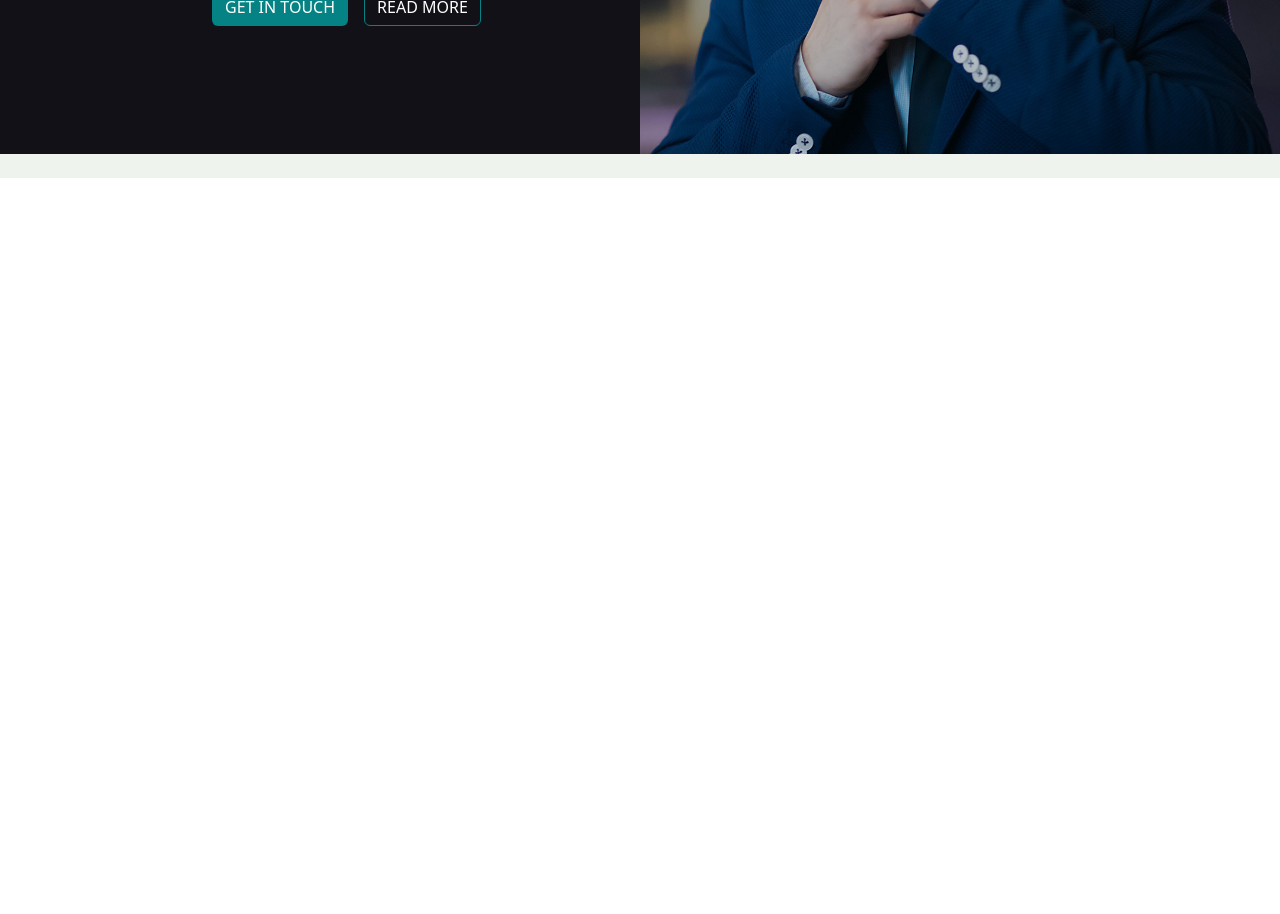
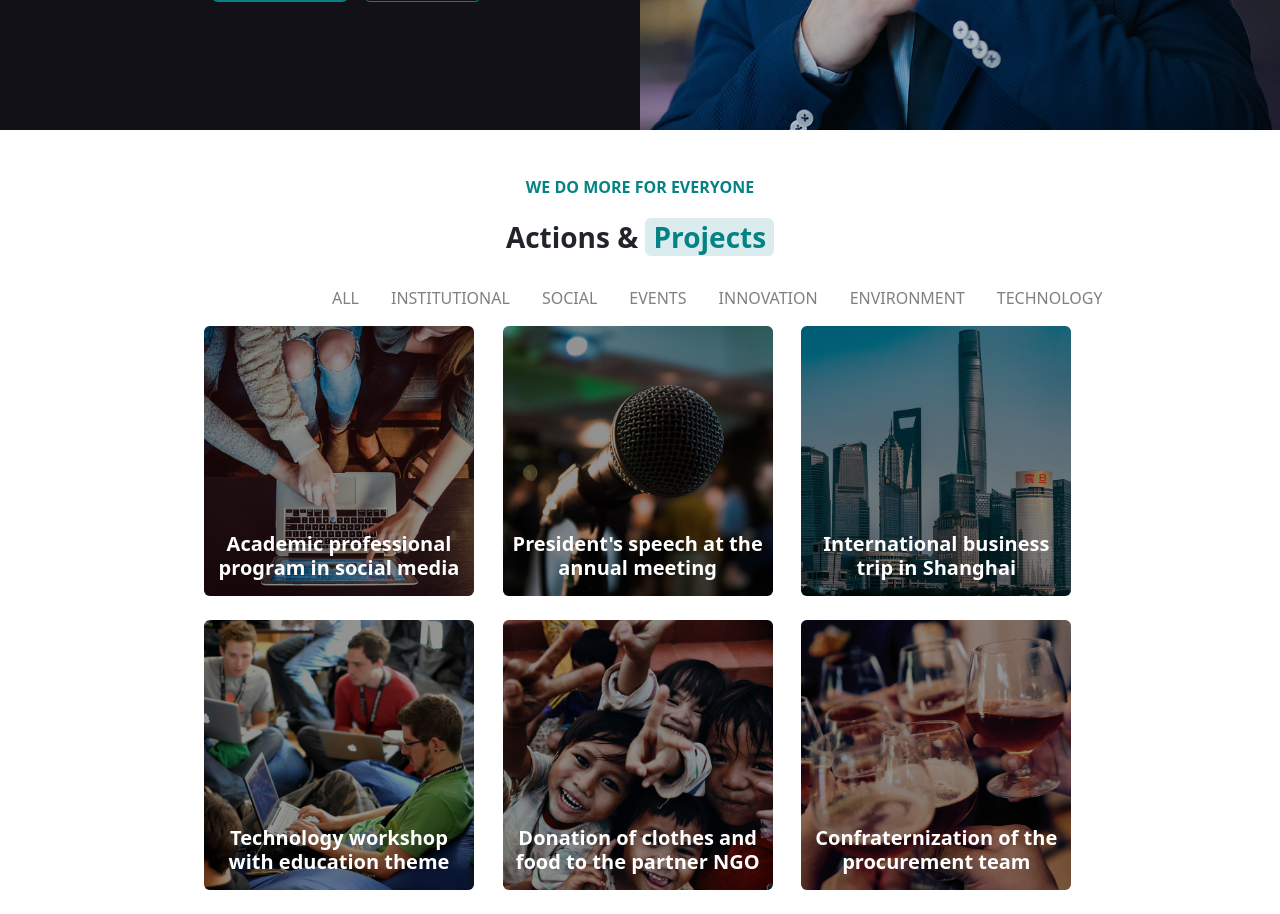
Before and after one commit to LeoneCarmelo/proj-html-vuejs, a Vue app: page / in a window 1280 px wide. Shown: the part 1700-2614 px from the top of the page. Before the commit the page ends 1878 px from the top, so only its background shows below. Built offline with nearby package versions, Linux system fonts and the light colour scheme.

Commit message:
Add Projects section

```diff
--- a/src/App.vue
+++ b/src/App.vue
@@ -2,11 +2,13 @@
 import PageHeader from './components/PageHeader.vue'
 import BusinessSection from './components/BusinessSection.vue'
 import NetworkSection from './components/NetworkSection.vue'
+import ProjectsSection from './components/ProjectsSection.vue'
 export default {
    components: {
       PageHeader,
       BusinessSection,
-      NetworkSection
+      NetworkSection,
+      ProjectsSection
    },
    data() {
       return {
@@ -19,9 +21,11 @@ export default {
 <template>
    <PageHeader />
    <!-- Main -->
-   <main class="py-4">
+   <main class="">
       <BusinessSection/>
       <NetworkSection />
+      <ProjectsSection />
+
 
 
    </main>
@@ -66,6 +70,5 @@ main {
 
 
 
-
 }
 </style>
--- /dev/null
+++ b/src/components/ProjectsSection.vue
@@ -0,0 +1,148 @@
+<script>
+export default {
+    name: 'ProjectsSection',
+    data() {
+      return {
+         actions: ['all', 'institutional', 'social', 'events', 'innovation', 'environment', 'technology']
+      }
+   }
+}
+</script>
+
+<template>
+      <section class="projects">
+         <div class="container">
+            <div class="row text-center pt-5">
+               <h6 class="text-uppercase color_dg fw-bold">we do more for everyone</h6>
+               <h3 class="fw-bold my-3">Actions & <span class="bg_lg color_dg px-2 rounded-2">Projects</span></h3>
+               <ul class="d-flex justify-content-around text-uppercase w-75 mx-auto my-3">
+                  <li class="mx-3 text_grey" v-for="action in actions">{{ action }}</li>
+               </ul>
+            </div>
+            <div class="row row-cols-3 flex-wrap">
+               <div class="col mb-4">
+                  <div class="card_action ca-1 rounded-2 p-2 text-center d-flex flex-column justify-content-end">
+                     <div class="layer rounded-2"></div>
+                     <h5 class="text-white fw-bold">Academic professional program in social media</h5>
+                     <p class="text-white d-none">Lorem ipsum dolor sit amet consectetur adipisicing elit.</p>
+                  </div>
+               </div>
+               <div class="col mb-4">
+                  <div class="card_action ca-2 rounded-2 p-2 text-center d-flex flex-column justify-content-end">
+                     <div class="layer rounded-2"></div>
+                     <h5 class="text-white fw-bold">President's speech at the annual meeting</h5>
+                     <p class="text-white d-none">Lorem ipsum dolor sit amet consectetur adipisicing elit.</p>
+                  </div>
+               </div>
+               <div class="col mb-4">
+                  <div class="card_action ca-3 rounded-2 p-2 text-center d-flex flex-column justify-content-end">
+                     <div class="layer rounded-2"></div>
+                     <h5 class="text-white fw-bold">International business trip in Shanghai</h5>
+                     <p class="text-white d-none">Lorem ipsum dolor sit amet consectetur adipisicing elit.</p>
+                  </div>
+               </div>
+               <div class="col mb-4">
+                  <div class="card_action ca-4 rounded-2 p-2 text-center d-flex flex-column justify-content-end">
+                     <div class="layer rounded-2"></div>
+                     <h5 class="text-white fw-bold">Technology workshop with education theme</h5>
+                     <p class="text-white d-none">Lorem ipsum dolor sit amet consectetur adipisicing elit.</p>
+                  </div>
+               </div>
+               <div class="col mb-4">
+                  <div class="card_action ca-5 rounded-2 p-2 text-center d-flex flex-column justify-content-end">
+                     <div class="layer rounded-2"></div>
+                     <h5 class="text-white fw-bold">Donation of clothes and food to the partner NGO</h5>
+                     <p class="text-white d-none">Lorem ipsum dolor sit amet consectetur adipisicing elit.</p>
+                  </div>
+               </div>
+               <div class="col mb-4">
+                  <div class="card_action ca-6 rounded-2 p-2 text-center d-flex flex-column justify-content-end">
+                     <div class="layer rounded-2"></div>
+                     <h5 class="text-white fw-bold">Confraternization of the procurement team</h5>
+                     <p class="text-white d-none">Lorem ipsum dolor sit amet consectetur adipisicing elit.</p>
+                  </div>
+               </div>
+            </div>
+         </div>
+      </section>
+</template>
+
+
+<style lang="scss" scoped>
+@use '../assets/scss/partials/variables' as *;
+
+/* #region Utility */
+
+.color_lg {
+   color: $light-green
+}
+
+.color_dg {
+   color: $dark-green
+}
+
+.bg_lg {
+   background-color: $light-green;
+}
+
+.bg_dg {
+   background-color: $dark-green;
+}
+
+.text_grey {
+   color: $grey-text
+}
+
+/* #endregion Utility */
+
+.projects{
+      background-color: $light;
+
+      .container {
+         width: 70%;
+
+         ul {
+            list-style: none;
+         }
+
+         .card_action {
+            width: 270px;
+            height: 270px;
+            background-size: cover;
+            position: relative;
+
+            .layer {
+               position: absolute;
+               top:0;
+               left:0;
+               width:inherit;
+               height: inherit;
+               background: #0000006d;
+            }
+
+            h5, p {
+               z-index: 1;
+            }
+         }
+
+         .ca-1 {
+            background-image: url('/images/project-1.jpg');
+         }
+         .ca-2 {
+            background-image: url('/images/project-2.jpg');
+         }
+         .ca-3 {
+            background-image: url('/images/project-3.jpg');
+         }
+         .ca-4 {
+            background-image: url('/images/project-4.jpg');
+         }
+         .ca-5 {
+            background-image: url('/images/project-5.jpg');
+         }
+         .ca-6 {
+            background-image: url('/images/project-6.jpg');
+         }
+      }
+   }
+</style>
```
